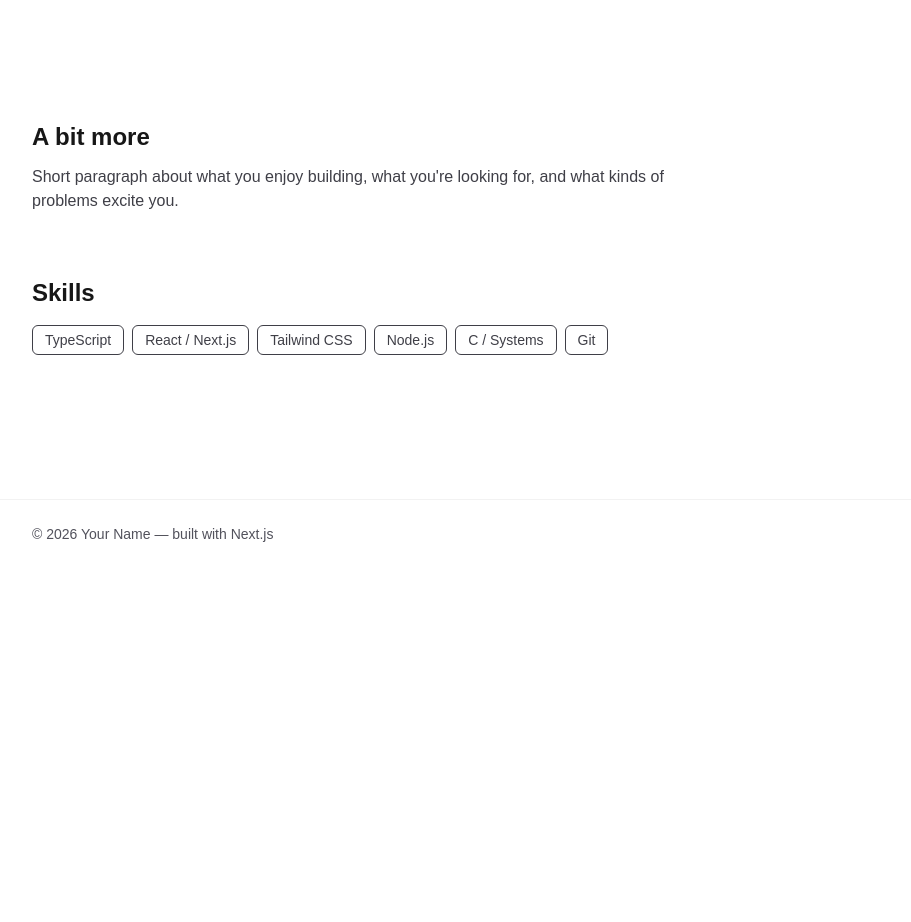
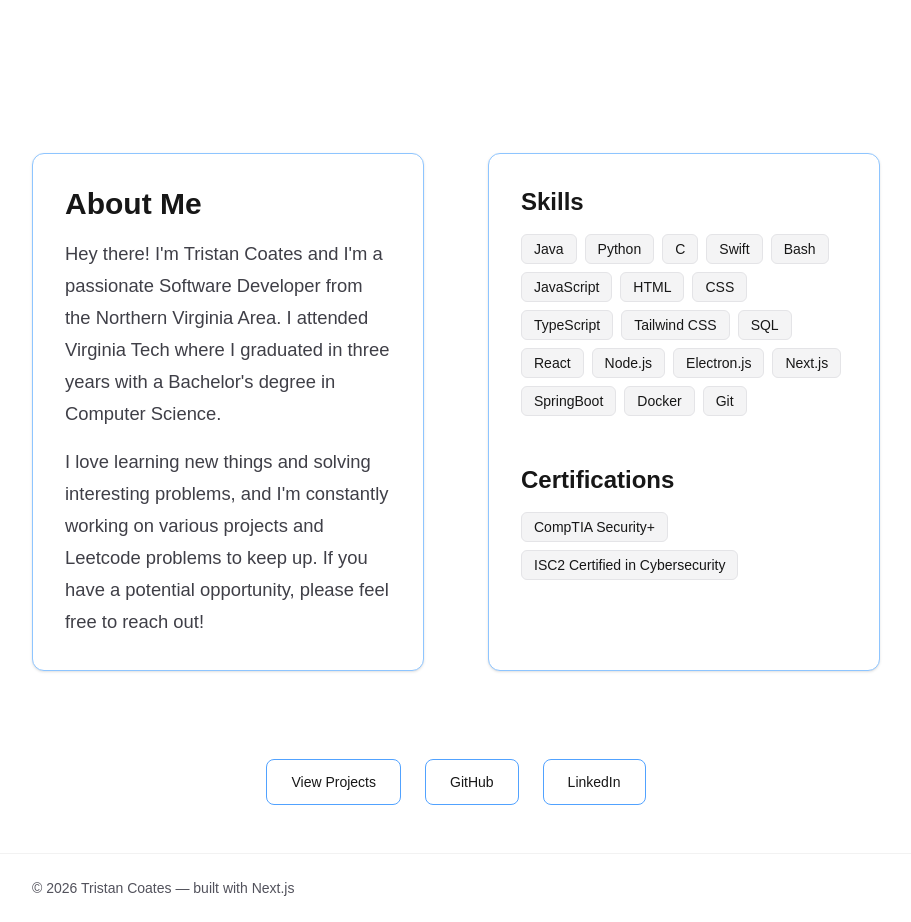
Before and after one commit to tncoates/portfolio, a Next.js app: page / in a window 1280 px wide. Shown: the part 780-1702 px from the top of the page, without its empty margins (184-1095 px from the left). Before the commit the page ends 1348 px from the top, so only its background shows below. Built offline with nearby package versions, Linux system fonts and the light colour scheme.

Commit message:
about me and skills and some styling

```diff
--- a/app/layout.tsx
+++ b/app/layout.tsx
@@ -53,7 +53,7 @@ export default function RootLayout({
 
           <footer className="border-t border-black/5 dark:border-white/5">
             <div className="mx-auto max-w-4xl px-6 py-6 text-sm text-zinc-600 dark:text-zinc-400">
-              © {new Date().getFullYear()} Your Name — built with Next.js
+              © {new Date().getFullYear()} Tristan Coates — built with Next.js
             </div>
           </footer>
         </div>
--- a/app/page.tsx
+++ b/app/page.tsx
@@ -29,13 +29,19 @@ export default function Home() {
           <div className="mt-8 flex justify-center gap-4">
             <a
               href="/projects"
-              className="rounded-md border px-5 py-3 text-sm font-medium hover:bg-black/5 dark:hover:bg-white/5"
+              className="rounded-lg border border-blue-400 px-6 py-3
+                        text-sm font-medium
+                        hover:bg-blue-50 dark:hover:bg-zinc-800
+                        transition"
             >
               View my work
             </a>
             <a
               href="/contact"
-              className="rounded-md px-5 py-3 text-sm font-medium underline"
+              className="rounded-lg border border-blue-400 px-6 py-3
+                        text-sm font-medium
+                        hover:bg-blue-50 dark:hover:bg-zinc-800
+                        transition"
             >
               Contact me
             </a>
@@ -46,33 +52,47 @@ export default function Home() {
       </section>
 
       {/* CONTENT BELOW */}
-      <section className="pb-24">
-        <div className="mx-auto max-w-4xl space-y-16">
 
-          {/* ABOUT */}
-          <div>
-            <h2 className="text-2xl font-semibold">A bit more</h2>
-            <p className="mt-3 max-w-2xl text-zinc-700 dark:text-zinc-300">
-              Short paragraph about what you enjoy building, what you&apos;re
-              looking for, and what kinds of problems excite you.
-            </p>
-          </div>
+    <section className="flex justify-center pt-8 ">
+      <div className="mx-auto max-w-4xl grid grid-cols-1 md:grid-cols-2 gap-16">
+
+        {/* LEFT COLUMN — ABOUT */}
+        <div className="rounded-xl border border-blue-300 dark:border-zinc-800 bg-white dark:bg-zinc-900 p-8 shadow-sm">
+
+          <h2 className="text-3xl font-semibold">About Me</h2>
+          <p className="mt-4 text-[1.15rem] leading-8 text-zinc-700 dark:text-zinc-300">
+
+            Hey there! I'm Tristan Coates and I'm a passionate Software Developer from the
+            Northern Virginia Area. I attended Virginia Tech where I graduated in three years
+            with a Bachelor's degree in Computer Science.
+          </p>
+
+          <p className="mt-4 text-[1.15rem] leading-8 text-zinc-700 dark:text-zinc-300">
+            I love learning new things and solving interesting problems, and I'm constantly
+            working on various projects and Leetcode problems to keep up. If you have a
+            potential opportunity, please feel free to reach out!
+          </p>
+        </div>
+
+        {/* RIGHT COLUMN — SKILLS + CERTS */}
+        <div className="space-y-12 rounded-xl border border-blue-300 dark:border-zinc-800 bg-white dark:bg-zinc-900 p-8 shadow-sm">
 
           {/* SKILLS */}
           <div>
             <h2 className="text-2xl font-semibold">Skills</h2>
             <ul className="mt-4 flex flex-wrap gap-2">
               {[
-                "TypeScript",
-                "React / Next.js",
-                "Tailwind CSS",
-                "Node.js",
-                "C / Systems",
-                "Git",
+                "Java", "Python", "C", "Swift", "Bash", "JavaScript", "HTML", "CSS",
+                "TypeScript", "Tailwind CSS", "SQL", "React", "Node.js", "Electron.js",
+                "Next.js", "SpringBoot", "Docker", "Git"
               ].map((s) => (
                 <li
                   key={s}
-                  className="rounded-md border px-3 py-1 text-sm text-zinc-700 dark:text-zinc-200"
+                  className="rounded-md border border-zinc-200 dark:border-zinc-800
+                              bg-zinc-100 dark:bg-zinc-800/50
+                              px-3 py-1 text-sm font-medium
+                              hover:bg-zinc-200 dark:hover:bg-zinc-700
+                              transition"
                 >
                   {s}
                 </li>
@@ -80,9 +100,70 @@ export default function Home() {
             </ul>
           </div>
 
+          {/* CERTIFICATIONS */}
+          <div>
+            <h2 className="text-2xl font-semibold">Certifications</h2>
+            <ul className="mt-4 flex flex-wrap gap-2">
+              {[
+                "CompTIA Security+",
+                "ISC2 Certified in Cybersecurity"
+              ].map((s) => (
+                <li
+                  key={s}
+                  className="rounded-md border border-zinc-200 dark:border-zinc-800
+                              bg-zinc-100 dark:bg-zinc-800/50
+                              px-3 py-1 text-sm font-medium
+                              hover:bg-zinc-200 dark:hover:bg-zinc-700
+                              transition"
+                >
+                  {s}
+                </li>
+              ))}
+            </ul>
+          </div>
 
         </div>
-      </section>
+
+        {/* LINKS */}
+        <div className="md:col-span-2 flex justify-center gap-6 pt-6">
+
+          <a
+            href="/projects"
+            className="rounded-lg border border-blue-400 px-6 py-3
+               text-sm font-medium
+               hover:bg-blue-50 dark:hover:bg-zinc-800
+               transition"
+          >
+            View Projects
+          </a>
+
+            <a
+              href="https://github.com/tncoates"
+              target="_blank"
+              rel="noopener noreferrer"
+              className="rounded-lg border border-blue-400 px-6 py-3
+                        text-sm font-medium
+                        hover:bg-blue-50 dark:hover:bg-zinc-800
+                        transition"
+            >
+              GitHub
+            </a>
+
+            <a
+              href="https://linkedin.com/in/tristan-coates-b026632b9"
+              target="_blank"
+              rel="noopener noreferrer"
+              className="rounded-lg border border-blue-400 px-6 py-3
+                        text-sm font-medium
+                        hover:bg-blue-50 dark:hover:bg-zinc-800
+                        transition"
+            >
+              LinkedIn
+            </a>
+        </div>
+      </div>
+    </section>
+
     </>
   );
 }
```
